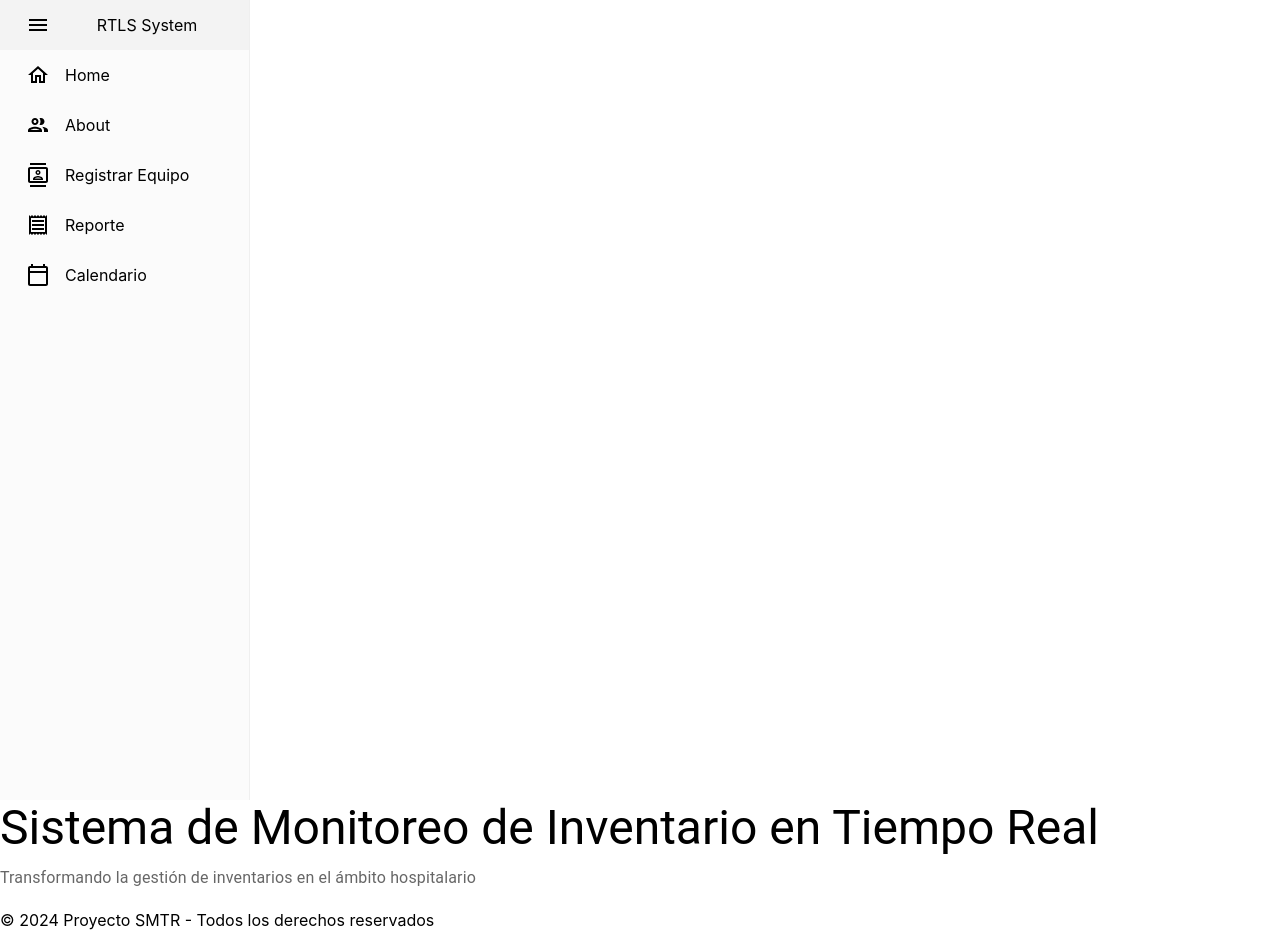
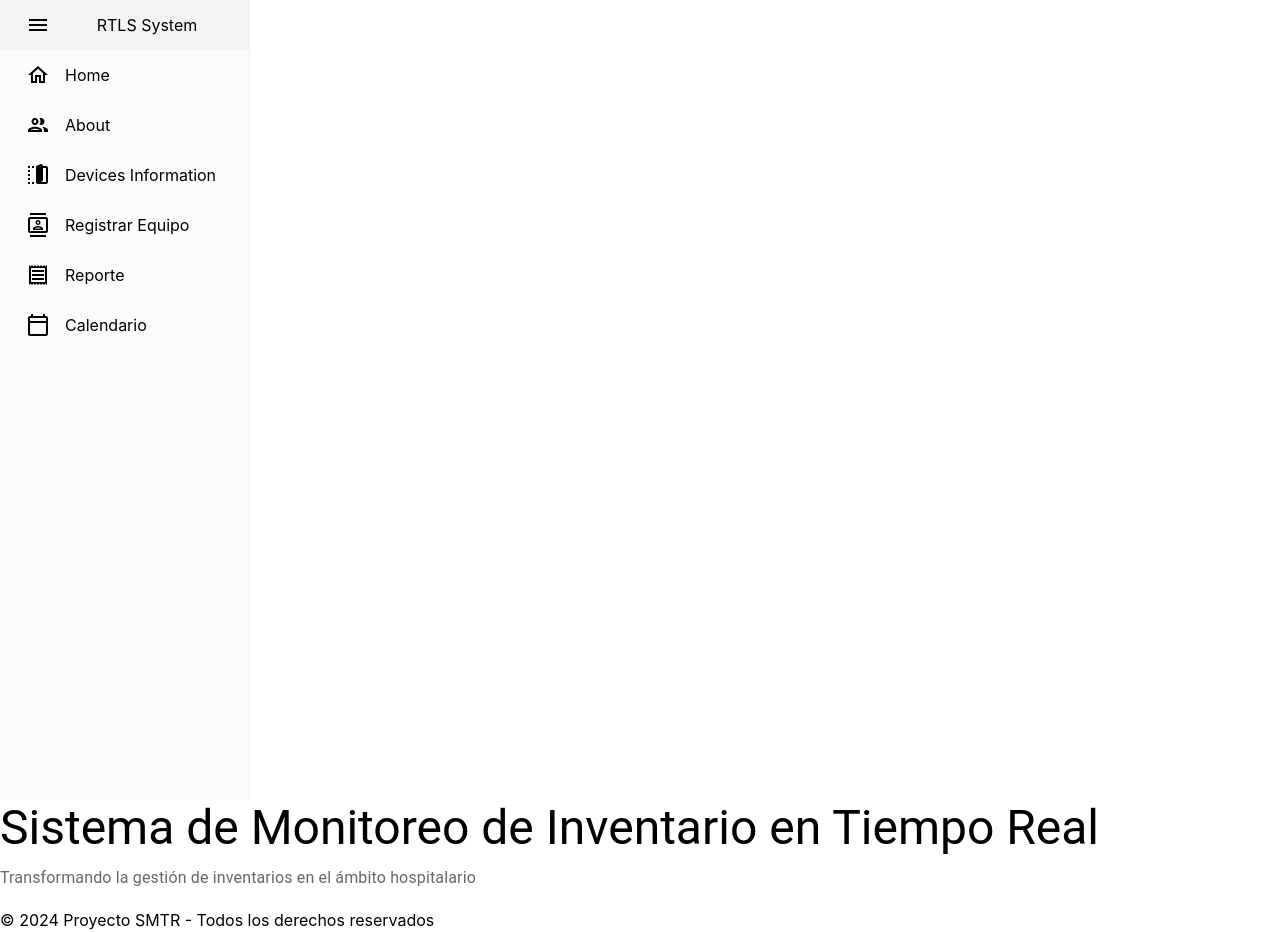
Before and after one commit to EstebanMa12/RTLS, a React (Vite) app: page / in a window 1280 px wide. Built offline with nearby package versions, Linux system fonts and the light colour scheme.

Commit message:
Add formik and yup dependencies, and add devices menu item to the navigation

```diff
--- a/package.json
+++ b/package.json
@@ -21,12 +21,14 @@
     "@mui/material": "^5.15.11",
     "axios": "^1.6.7",
     "firebase": "^10.8.0",
+    "formik": "^2.4.5",
     "react": "^18.2.0",
     "react-dom": "^18.2.0",
     "react-hook-form": "^7.50.1",
     "react-pro-sidebar": "^1.1.0",
     "react-redux": "^9.1.0",
-    "react-router-dom": "^6.22.1"
+    "react-router-dom": "^6.22.1",
+    "yup": "^1.3.3"
   },
   "devDependencies": {
     "@types/react": "^18.2.56",
--- a/src/router/index.jsx
+++ b/src/router/index.jsx
@@ -8,6 +8,7 @@ import ContactsOutlinedIcon from "@mui/icons-material/ContactsOutlined";
 import ReceiptOutlinedIcon from "@mui/icons-material/ReceiptOutlined";
 import CalendarTodayOutlinedIcon from "@mui/icons-material/CalendarTodayOutlined";
 import MenuOutlinedIcon from "@mui/icons-material/MenuOutlined";
+import DevicesFoldIcon from '@mui/icons-material/DevicesFold';
 import Home from '../pages/Home';
 import About from '../pages/About';
 import RegisterDevice from '../pages/RegisterDevice';
@@ -60,6 +61,12 @@ const AppRouter = () => {
                     About
                 </MenuItem>
                 <MenuItem
+                    icon={<DevicesFoldIcon />}
+                    component={<Link to="/devices" />}
+                >
+                    Devices Information
+                </MenuItem>
+                <MenuItem
                     icon={<ContactsOutlinedIcon />}
                     component={<Link to="/register" />}
                 >
@@ -86,6 +93,8 @@ const AppRouter = () => {
                     <Route path="/register" element={<RegisterDevice />} />
                     <Route path="/report" element={<Report />} />
                     <Route path="/calendar" element={<Calendar />} />
+                    <Route path="/devices" element={<h1>Devices</h1>} />
+                    <Route path="*" element={<h1>Not Found</h1>} />
                 </Routes>
             </section>
         </div>
```
Also changed, not shown: 1 other file (tests, documents, lock files or other folders).
